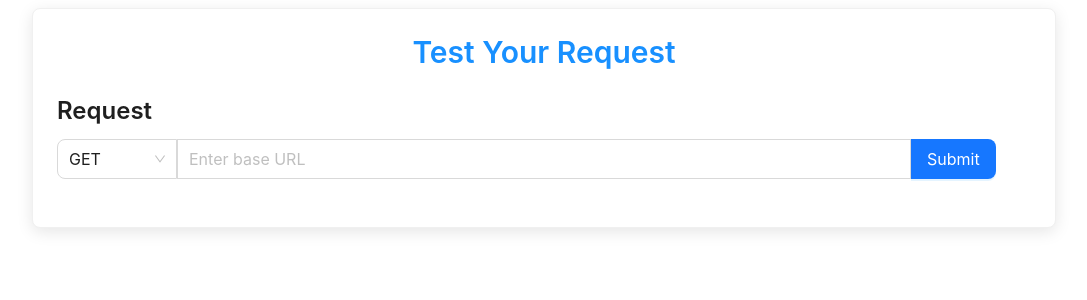
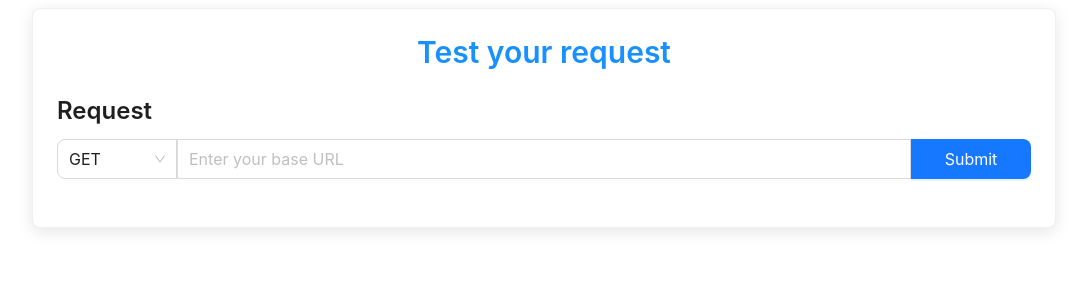
Before and after one commit to GKonopelko/rest-client-app, a Next.js app: page /RestClientPage/RestClientPage in a window 1280 px wide. Shown: the top 300 px of the page, without its empty margins (96-1183 px from the left). Built offline with nearby package versions, Linux system fonts and the light colour scheme.

Commit message:
feat: add internalization

```diff
--- a/messages/en.json
+++ b/messages/en.json
@@ -6,7 +6,12 @@
   "MainPage": {},
   "SignInPage": {},
   "SignUpPage": {},
-  "RestClientPage": {},
+  "RestClientPage": {
+    "title": "Test your request",
+    "request": "Request",
+    "url-placeholder": "Enter your base URL",
+    "submitButton": "Submit"
+  },
   "History": {},
   "Variables": {}
 }
--- a/messages/ru.json
+++ b/messages/ru.json
@@ -6,7 +6,12 @@
   "MainPage": {},
   "SignInPage": {},
   "SignUpPage": {},
-  "RestClientPage": {},
+  "RestClientPage": {
+    "title": "Протестируй свой запрос",
+    "request": "Запрос",
+    "url-placeholder": "Введи базовую ссылку",
+    "submitButton": "Отправить"
+  },
   "History": {},
   "Variables": {}
 }
--- a/src/pages/RestClientPage/RestClientPage.module.css
+++ b/src/pages/RestClientPage/RestClientPage.module.css
@@ -34,3 +34,7 @@
 .url-wrapper {
   width: inherit;
 }
+
+.submit-button {
+  width: 120px;
+}
--- a/src/pages/RestClientPage/RestClientPage.tsx
+++ b/src/pages/RestClientPage/RestClientPage.tsx
@@ -4,6 +4,7 @@ import { useState } from 'react';
 import { usePathname, useRouter } from 'next/navigation';
 import { Card, Typography, Space, Input, Button, Select, Form } from 'antd';
 import styles from './RestClientPage.module.css';
+import { useTranslations } from 'next-intl';
 
 interface RequestData {
   method: string;
@@ -26,6 +27,7 @@ export default function RestClientPage() {
   const pathname = usePathname();
   const urlParts = pathname?.split('/') ?? [];
   const [method, _] = useState(urlParts[3] ?? 'GET');
+  const t = useTranslations('RestClientPage');
 
   const router = useRouter();
 
@@ -42,10 +44,10 @@ export default function RestClientPage() {
     <section className={styles.section}>
       <Card className={styles.card}>
         <Title level={2} className={styles.title}>
-          Test Your Request
+          {t('title')}
         </Title>
         <Form className={styles.form} onFinish={onFinish}>
-          <Title level={3}>Request</Title>
+          <Title level={3}>{t('request')}</Title>
           <Space.Compact className={styles['url-line']} size="large">
             <Form.Item name="method" initialValue={method}>
               <Select className={styles.select}>
@@ -57,11 +59,15 @@ export default function RestClientPage() {
               </Select>
             </Form.Item>
             <Form.Item className={styles['url-wrapper']}>
-              <Input placeholder="Enter base URL" />
+              <Input placeholder={t('url-placeholder')} />
             </Form.Item>
             <Form.Item>
-              <Button type="primary" htmlType="submit">
-                Submit
+              <Button
+                type="primary"
+                htmlType="submit"
+                className={styles['submit-button']}
+              >
+                {t('submitButton')}
               </Button>
             </Form.Item>
           </Space.Compact>
```
